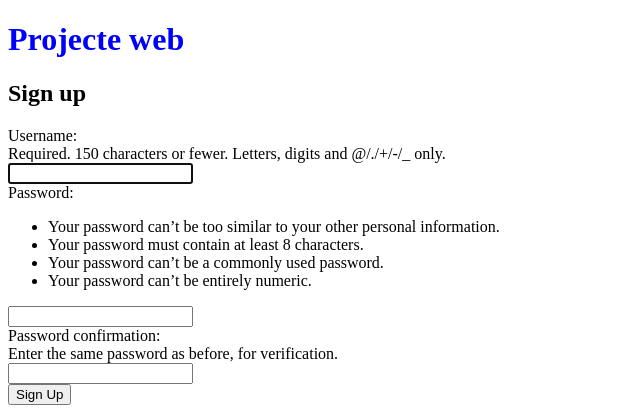
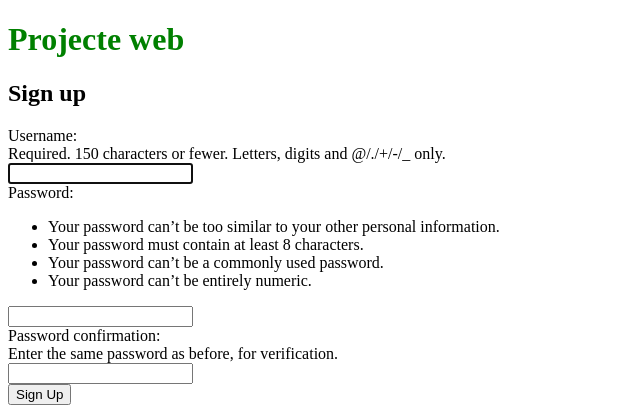
Before and after one commit to lau-marti/WebProject, a Django app: page /accounts/signup/ in a window 1280 px wide. Shown: the top 420 px of the page, without its empty margins (0-640 px from the left). Run offline with Django 5.2, Linux system fonts and the light colour scheme.

Commit message:
Comit inici css

```diff
--- a/static/css/styles.css
+++ b/static/css/styles.css
@@ -1,3 +1,3 @@
 h1 {
-    color: blue;
+    color: green;
 }
--- a/templates/base.html
+++ b/templates/base.html
@@ -1,6 +1,6 @@
+<!DOCTYPE html>
 {% load static %}
 
-<!DOCTYPE html>
 <html>
 
 <head>
```
Also changed, not shown: 1 other file.
